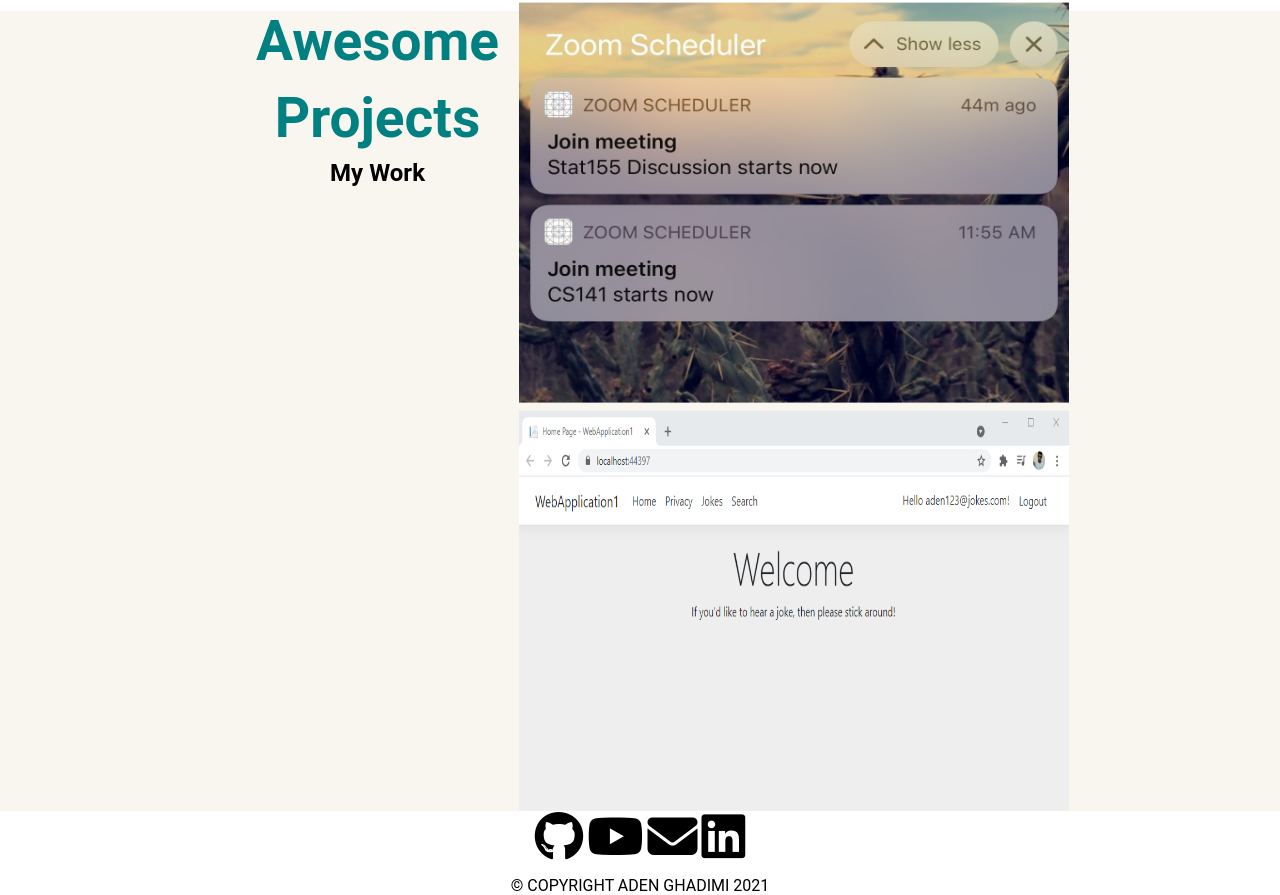
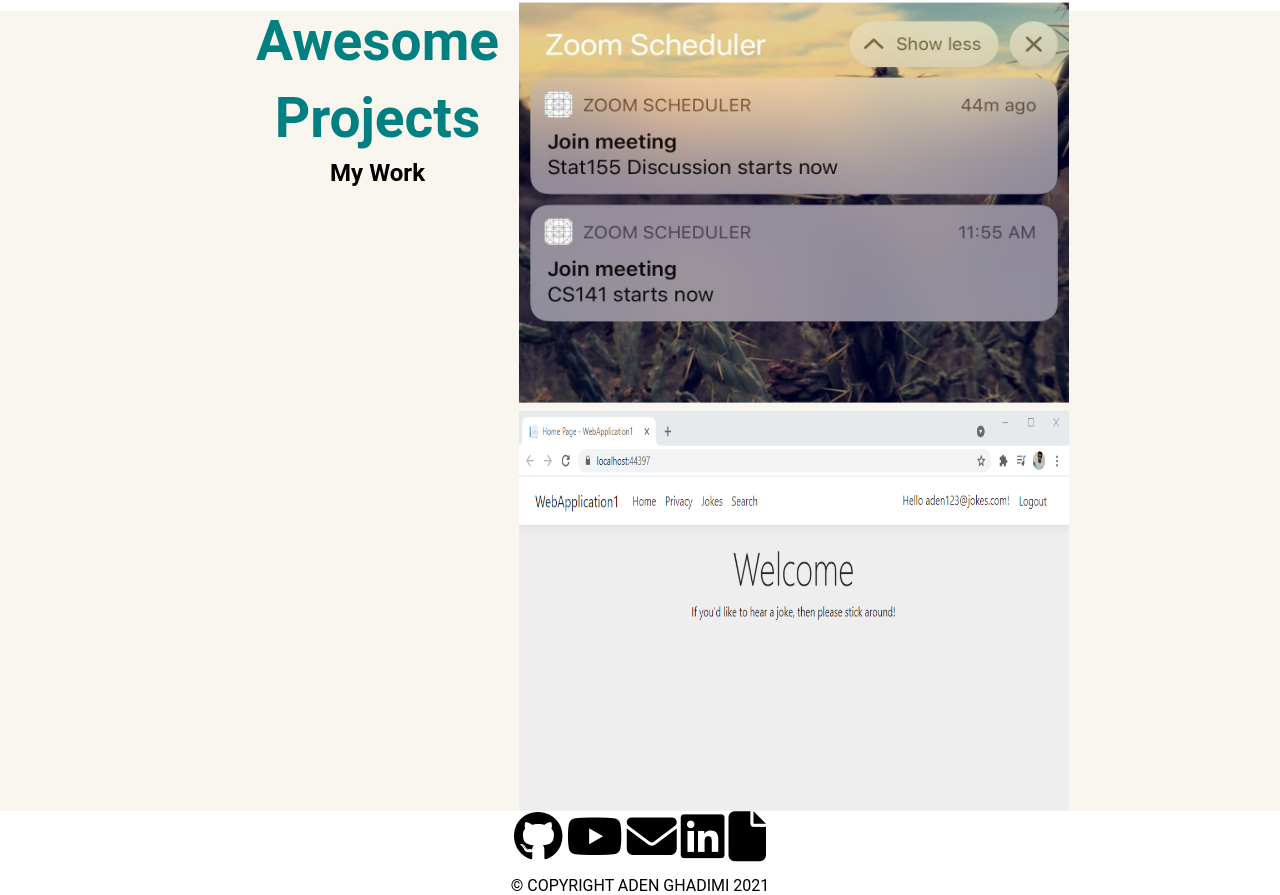
Before and after one commit to aghad/aghad.github.io, a plain HTML site: page index.html in a window 1280 px wide. Shown: the part 2389-3284 px from the top of the page. Drawn offline with nearby package versions, Linux system fonts and the light colour scheme.

Commit message:
Added resume file

```diff
--- a/index.html
+++ b/index.html
@@ -142,6 +142,7 @@
         <a href="https://youtube.com/playlist?list=PLPJ0Sq4ox6t1icbdiaCtwTRLoIa0Brbup" target="_blank"><i class="fab fa-youtube"></i></a>
         <a href="mailto:adenghadimi@gmail.com"><i class="fas fa-envelope"></i></a>
         <a href ="https://www.linkedin.com/in/adenghadimi/"><i class ="fab fa-linkedin"></i></a>
+        <a href ="AdenGhadimi.pdf"><i class="fas fa-file"></i></a>
         <div class = "copyright"> © COPYRIGHT ADEN GHADIMI 2021</div>
 
     </footer>
```
Also changed, not shown: 1 other file.
